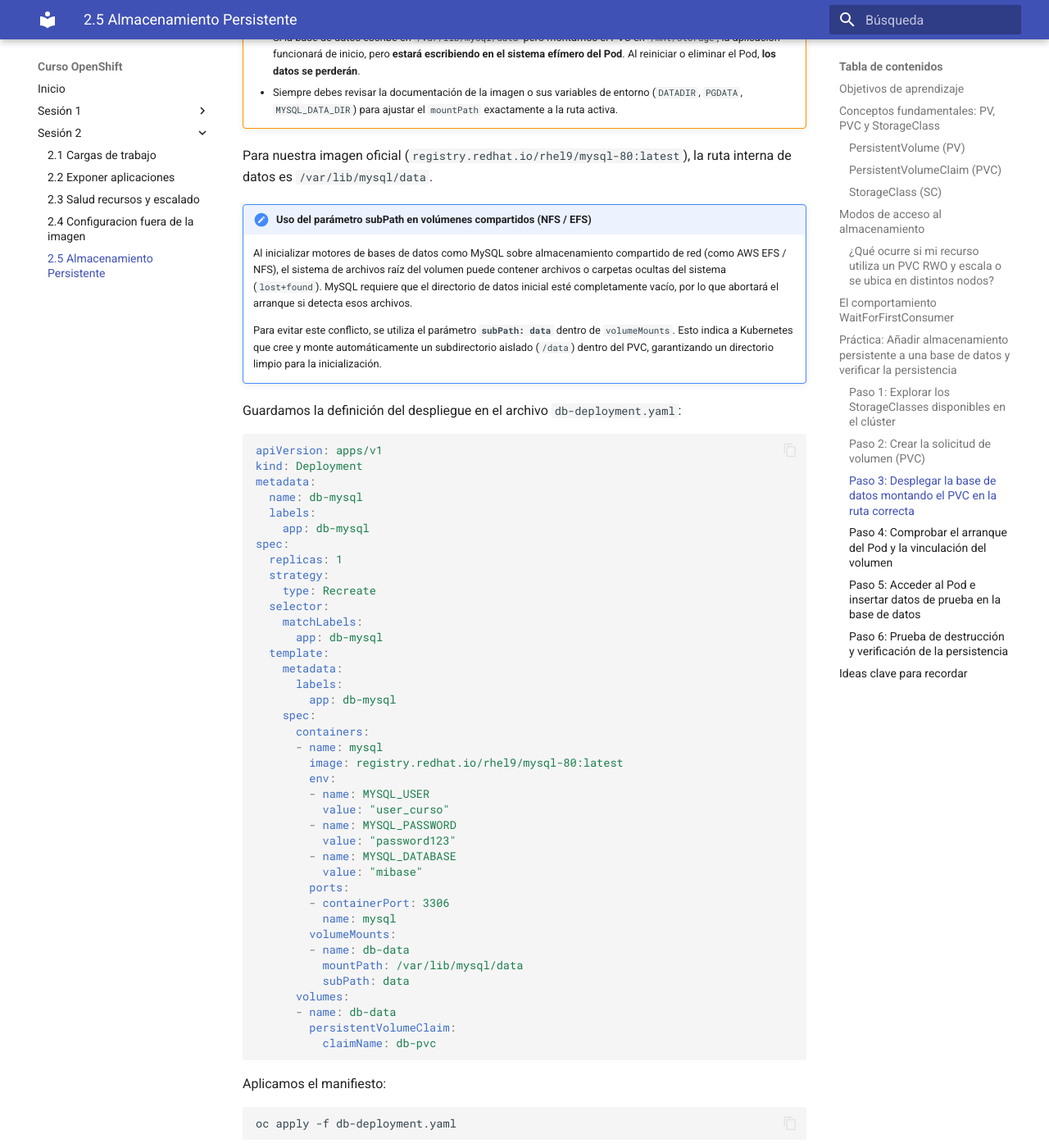
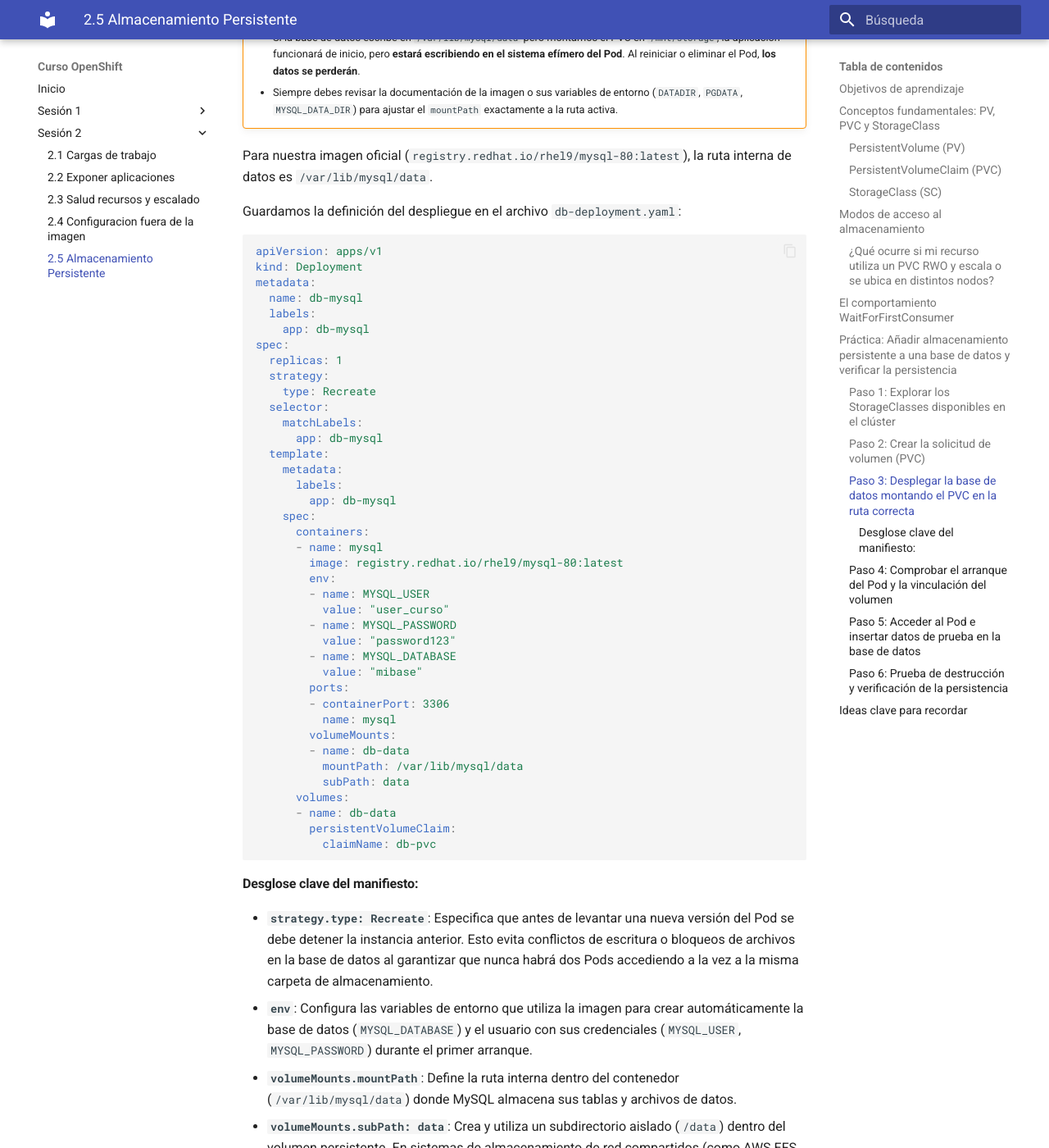
Before and after one commit to ieftraining/curso-openshift, an MkDocs documentation site: the page built from docs/sesion2/2.5 Almacenamiento Persistente.md, in a window 1280 px wide and 1400 px high, scrolled down 7956 px. Shown: the whole window at 82% size. Built offline with MkDocs 1.6.1 and Material for MkDocs 9.7.7, drawn with Linux system fonts in a browser that asks for light colours; some of the changed text lies outside the part shown.

Commit message:
Add files via upload

````diff
--- a/docs/sesion2/2.5 Almacenamiento Persistente.md
+++ b/docs/sesion2/2.5 Almacenamiento Persistente.md
@@ -247,11 +247,6 @@ El estado **`Bound`** confirma que el clúster ha aprovisionado dinámicamente u
 
 Para nuestra imagen oficial (`registry.redhat.io/rhel9/mysql-80:latest`), la ruta interna de datos es `/var/lib/mysql/data`.
 
-!!! note "Uso del parámetro subPath en volúmenes compartidos (NFS / EFS)"
-    Al inicializar motores de bases de datos como MySQL sobre almacenamiento compartido de red (como AWS EFS / NFS), el sistema de archivos raíz del volumen puede contener archivos o carpetas ocultas del sistema (`lost+found`). MySQL requiere que el directorio de datos inicial esté completamente vacío, por lo que abortará el arranque si detecta esos archivos.
-
-    Para evitar este conflicto, se utiliza el parámetro **`subPath: data`** dentro de `volumeMounts`. Esto indica a Kubernetes que cree y monte automáticamente un subdirectorio aislado (`/data`) dentro del PVC, garantizando un directorio limpio para la inicialización.
-
 Guardamos la definición del despliegue en el archivo `db-deployment.yaml`:
 
 ```yaml
@@ -295,6 +290,14 @@ spec:
         persistentVolumeClaim:
           claimName: db-pvc
 ```
+
+#### Desglose clave del manifiesto:
+
+* **`strategy.type: Recreate`**: Especifica que antes de levantar una nueva versión del Pod se debe detener la instancia anterior. Esto evita conflictos de escritura o bloqueos de archivos en la base de datos al garantizar que nunca habrá dos Pods accediendo a la vez a la misma carpeta de almacenamiento.
+* **`env`**: Configura las variables de entorno que utiliza la imagen para crear automáticamente la base de datos (`MYSQL_DATABASE`) y el usuario con sus credenciales (`MYSQL_USER`, `MYSQL_PASSWORD`) durante el primer arranque.
+* **`volumeMounts.mountPath`**: Define la ruta interna dentro del contenedor (`/var/lib/mysql/data`) donde MySQL almacena sus tablas y archivos de datos.
+* **`volumeMounts.subPath: data`**: Crea y utiliza un subdirectorio aislado (`/data`) dentro del volumen persistente. En sistemas de almacenamiento de red compartidos (como AWS EFS o NFS), la raíz del volumen puede incluir carpetas ocultas del sistema (`lost+found`) que harían fallar el arranque inicial de MySQL, el cual exige un directorio completamente vacío.
+* **`volumes.persistentVolumeClaim.claimName`**: Vincula el volumen lógico del Pod (`db-data`) con la solicitud de almacenamiento persistente real (`db-pvc`) creada en el Paso 2.
 
 Aplicamos el manifiesto:
 
@@ -432,5 +435,4 @@ El registro permanece intacto en la base de datos. Los datos han sobrevivido a l
     * Un **StorageClass (SC)** define los parámetros de provisión dinámica del almacenamiento (disponible en clouds y vSphere, mientras que soluciones como NFS suelen requerir provisión estática/manual).
     * El **modo de acceso** (RWO, RWX) está limitado por la infraestructura subyacente del `StorageClass`. Los discos de bloque (AWS EBS, vSphere) solo permiten RWO, mientras que soluciones basadas en red (AWS EFS, CephFS) permiten RWX.
     * Para escalar aplicaciones o bases de datos multinstancia con almacenamiento RWO se utiliza **StatefulSet** con un PVC por cada réplica.
-    * La política **`WaitForFirstConsumer`** retrasa la provisión física del volumen hasta que un Pod es agendado, garantizando que el almacenamiento se cree en el nodo correcto.
-    * Asegúrate siempre de que el parámetro `mountPath` coincida exactamente con la **ruta de datos real de la aplicación**. En volúmenes de red o compartidos (como EFS/NFS), utiliza **`subPath`** para evitar que archivos raíz del sistema impidan la inicialización de aplicaciones como MySQL.
+    * La política **`WaitForFirstConsumer`** retrasa la provisión física
````
